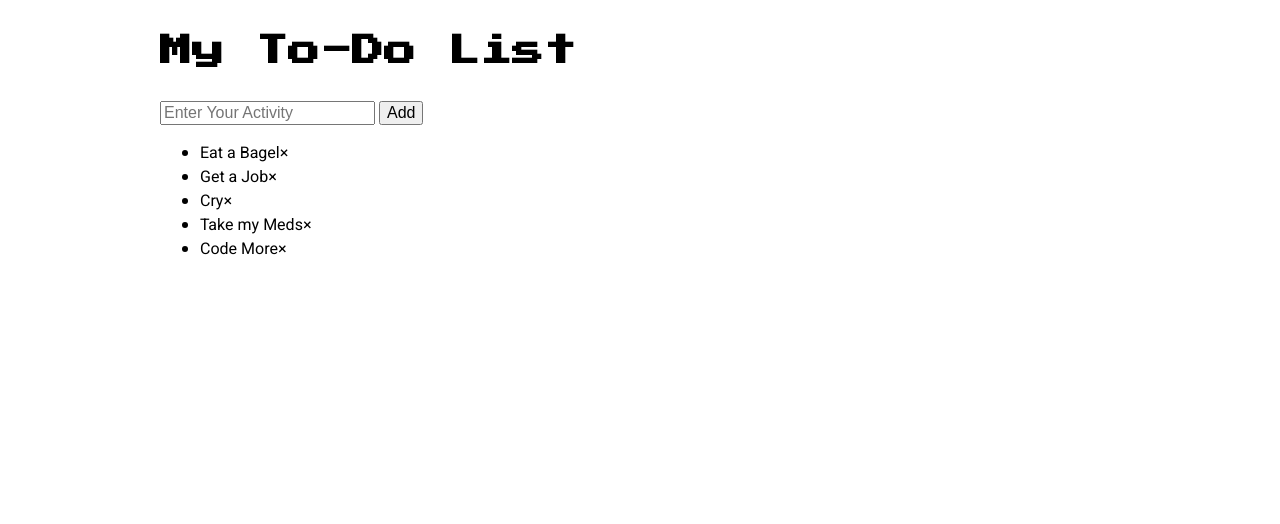
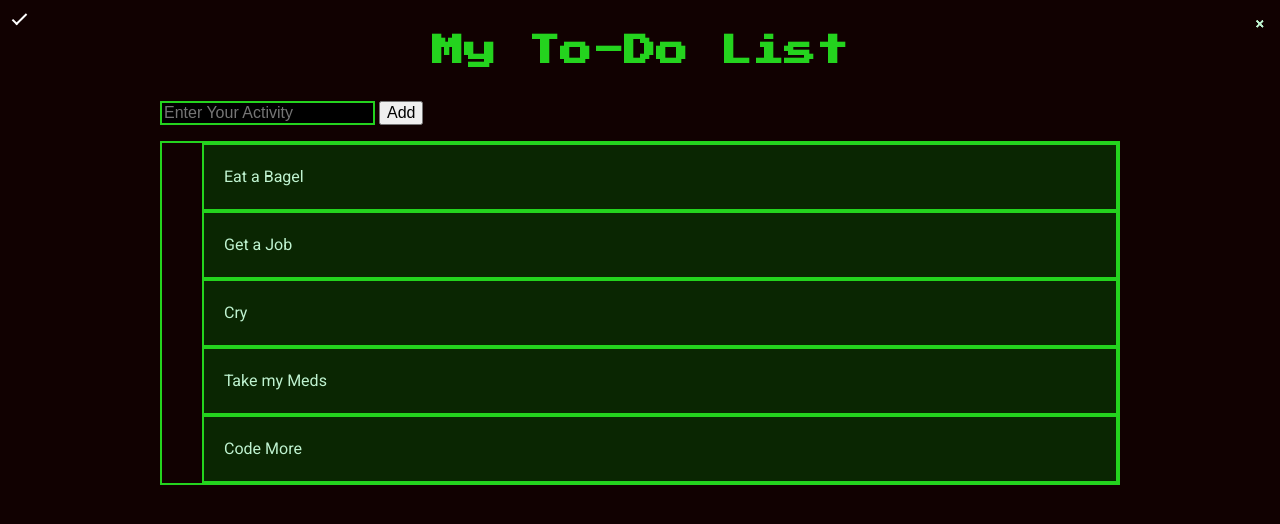
Before and after one commit to LucasNemeth/JS-study, a plain HTML site: page todo-practice/index.html in a window 1280 px wide. Drawn offline with nearby package versions, Linux system fonts and the light colour scheme.

Commit message:
css stuff

```diff
--- a/todo-practice/script.js
+++ b/todo-practice/script.js
@@ -31,12 +31,12 @@ closeBtn = () =>{
 }
 
 // Add a "checked" symbol when clicking on a list item
-// let list = $('ul');
-// list.addEventListener('click', function(ev){
-//     if (ev.target.tagName === 'LI'){
-//         ev.target.classList.toggle('checked');
-//     }
-// }, false);
+let list = $('ul');
+$('ul').on('click', function(ev){
+    if (ev.target.tagName === 'li'){
+        ev.target.classList.toggle('checked');
+    }
+}, false);
 
 
 // Create a new list item when clicking on the "Add" button
--- /dev/null
+++ b/todo-practice/styles/scss/_checked.scss
@@ -0,0 +1,30 @@
+ul li.checked::before {
+  content: '';
+  position: absolute;
+  border-color: #fff;
+  border-style: solid;
+  border-width: 0 2px 2px 0;
+  top: 10px;
+  left: 16px;
+  transform: rotate(45deg);
+  height: 15px;
+  width: 7px;
+}
+
+.close {
+  position: absolute;
+  right: 0;
+  top: 0;
+  padding: 12px 16px 12px 16px;
+}
+
+.close:hover {
+  background-color: #f44336;
+  color: white;
+}
+
+.entry:after {
+  content: "";
+  display: table;
+  clear: both;
+}
--- /dev/null
+++ b/todo-practice/styles/scss/_landing.scss
@@ -0,0 +1,33 @@
+html {
+    background: #110101;
+    color: $primary-color;
+}
+#my-ul{
+    border: solid 2px $secondary-color;
+    li{
+        list-style: none;
+        background: #05490585;
+        border: solid 2px $secondary-color;
+        padding: 20px;
+        cursor: pointer;
+
+        -webkit-user-select: none;
+        -moz-user-select: none;
+        -ms-user-select: none;
+        user-select: none;
+    }
+}
+#my-ul li:hover {
+  background: #056e0585;
+}
+
+input{
+    background: #000000;
+    border: solid 2px $secondary-color;
+    color: $primary-color;
+}
+
+h2{
+    color: $secondary-color;
+    text-align: center;
+}
--- /dev/null
+++ b/todo-practice/styles/scss/_variables.scss
@@ -0,0 +1,16 @@
+$primary-color:#bff3d0;
+$secondary-color:#24d31e;
+
+@mixin flex-row($justify: center, $align: center) {
+    display: flex;
+    flex-direction: row;
+    justify-content: $justify;
+    align-items: $align;
+}
+
+@mixin flex-col ($justify: center, $align: center) {
+    display: flex;
+    flex-direction: column;
+    justify-content: $justify;
+    align-items: $align;
+}
--- a/todo-practice/styles/scss/style.scss
+++ b/todo-practice/styles/scss/style.scss
@@ -1,3 +1,6 @@
 @import 'setup';
 @import 'general';
 @import 'fonts';
+@import 'variables';
+@import 'landing';
+@import 'checked';
```
Also changed, not shown: todo-practice/styles/style.css.
